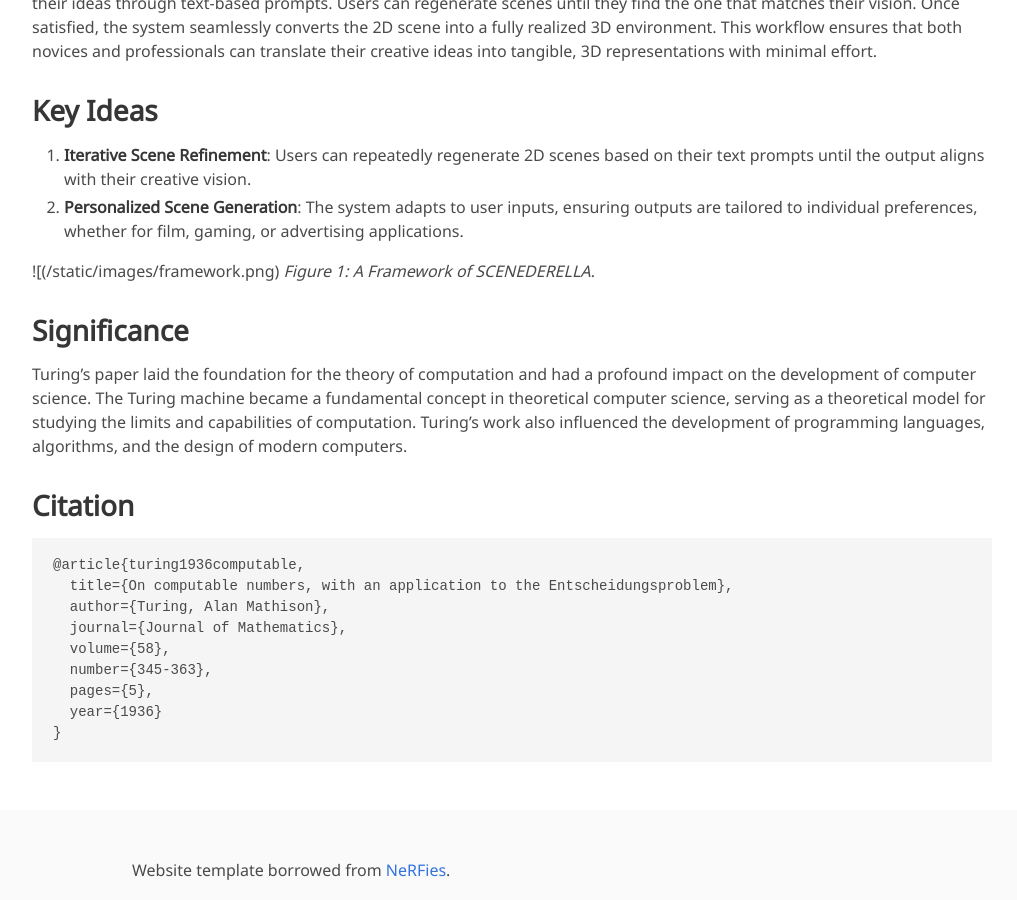
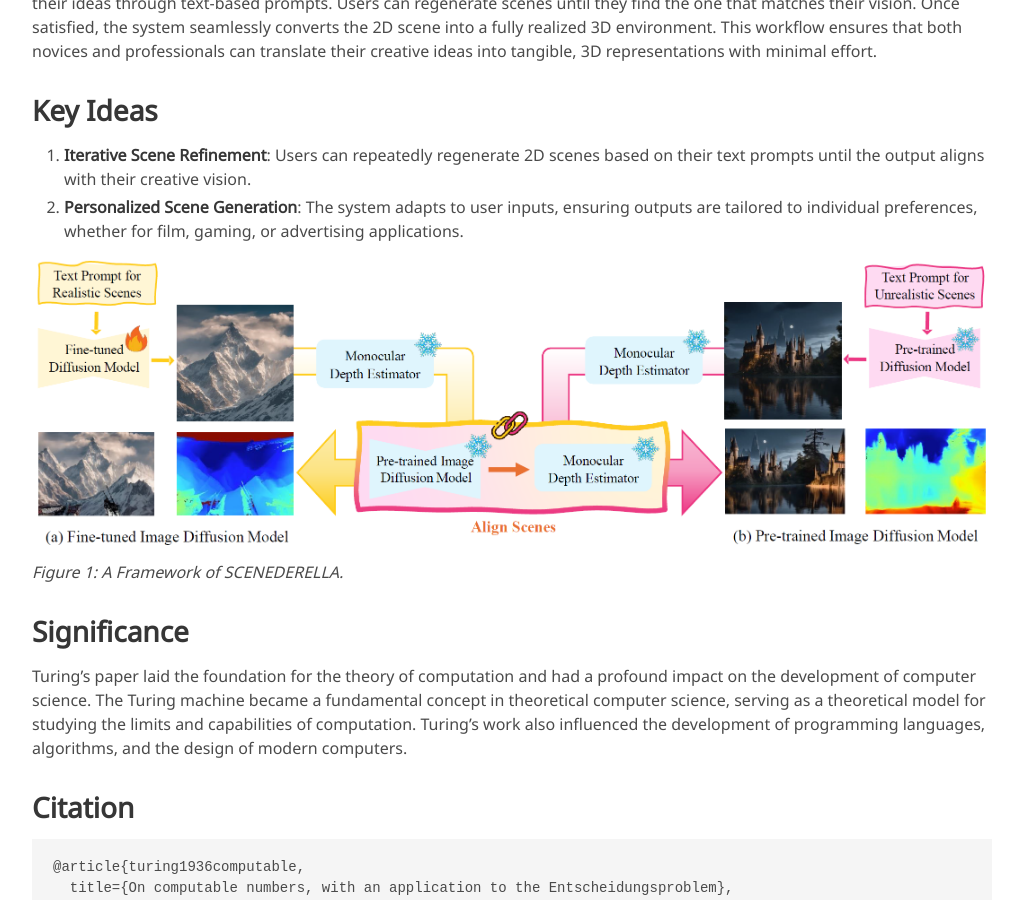
Before and after one commit to juuyeoe/NBA3D, a Jekyll site: the page built from index.md, in a window 1280 px wide and 900 px high, scrolled down 1646 px. Shown: the whole window, without its empty margins (128-1145 px from the left). Built offline with Jekyll 4.4.1, drawn with Linux system fonts in a browser that asks for light colours; some web fonts are replaced.

Commit message:
Update index.md

```diff
--- a/index.md
+++ b/index.md
@@ -62,7 +62,7 @@ SCENEDERELLA aims to democratize 3D scene creation by providing a user-friendly
 1. **Iterative Scene Refinement**: Users can repeatedly regenerate 2D scenes based on their text prompts until the output aligns with their creative vision.
 2. **Personalized Scene Generation**: The system adapts to user inputs, ensuring outputs are tailored to individual preferences, whether for film, gaming, or advertising applications.
 
-![(/static/images/framework.png)
+![Framework](/static/images/framework.png)
 *Figure 1: A Framework of SCENEDERELLA.*
 
 
```
